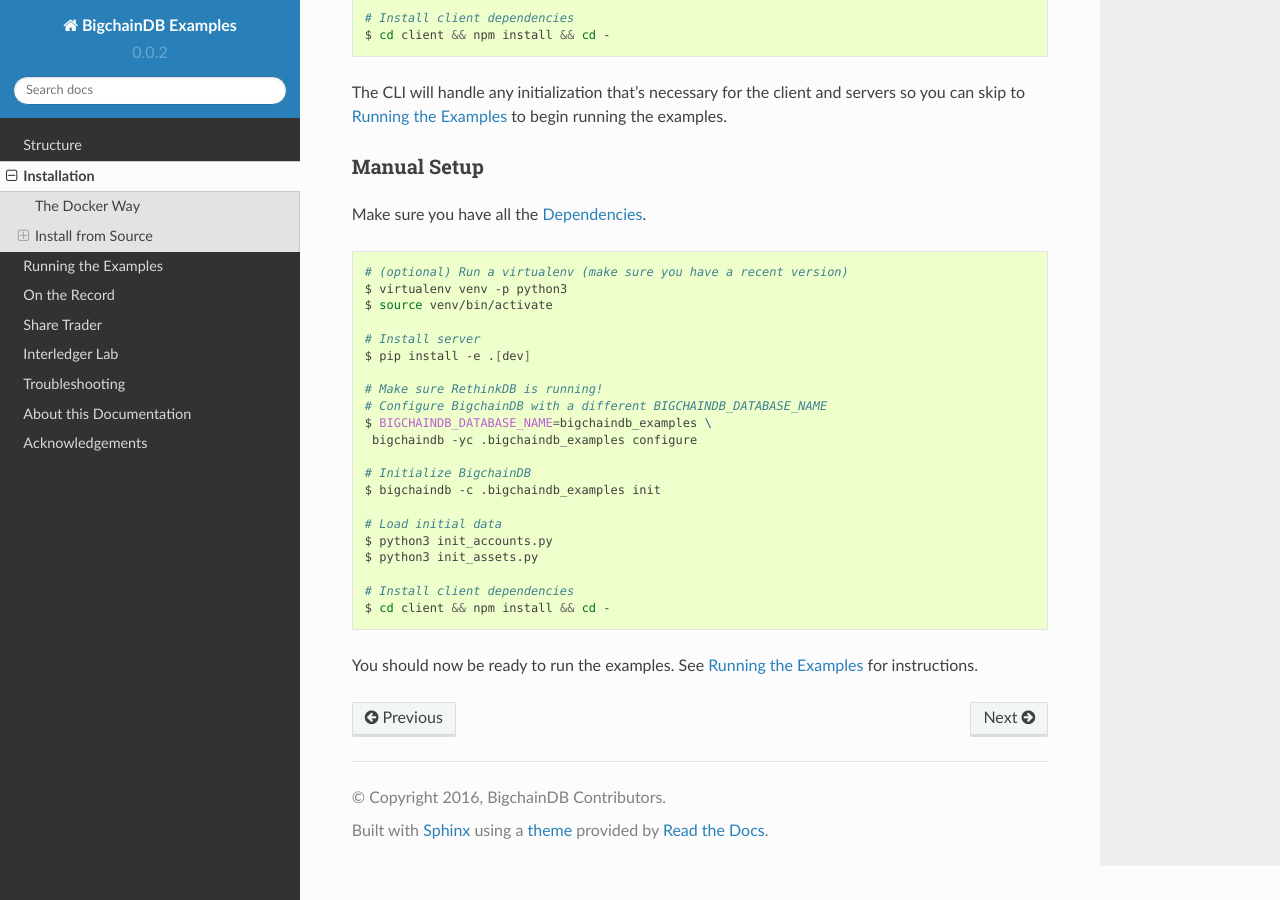
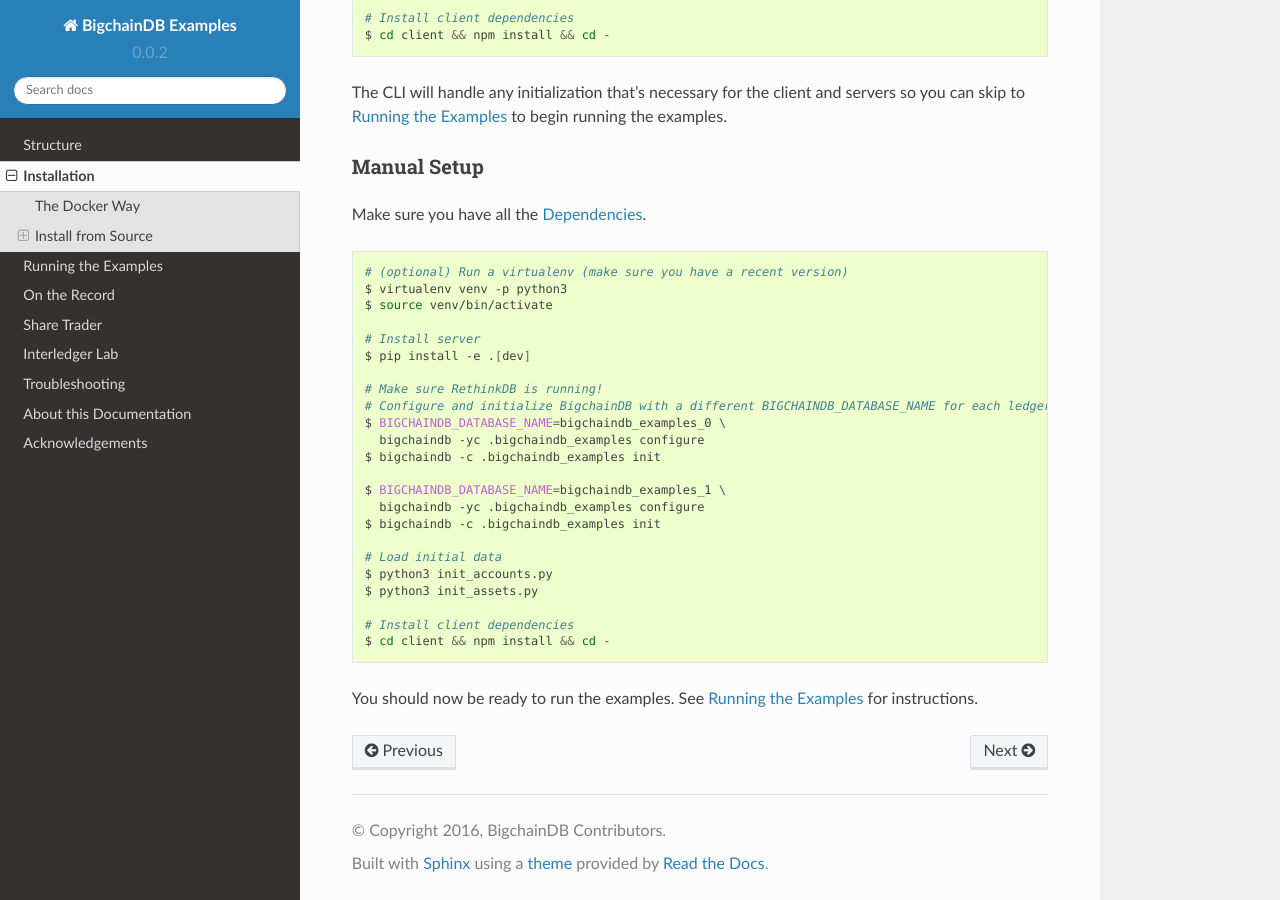
Before and after one commit to bigchaindb/bigchaindb-examples, a Sphinx documentation site: the page built from docs/source/install.rst, in a window 1280 px wide and 900 px high, scrolled down 1756 px. Built offline with Sphinx 7.4.7 and the Read the Docs theme 2.0.0, drawn with Linux system fonts in a browser that asks for light colours.

Commit message:
docs: fix manual install instructions for multi-ledger

```diff
--- a/docs/source/install.rst
+++ b/docs/source/install.rst
@@ -114,11 +114,13 @@
     $ pip install -e .[dev]
 
     # Make sure RethinkDB is running!
-    # Configure BigchainDB with a different BIGCHAINDB_DATABASE_NAME
-    $ BIGCHAINDB_DATABASE_NAME=bigchaindb_examples \
-     bigchaindb -yc .bigchaindb_examples configure
+    # Configure and initialize BigchainDB with a different BIGCHAINDB_DATABASE_NAME for each ledger
+    $ BIGCHAINDB_DATABASE_NAME=bigchaindb_examples_0 \
+      bigchaindb -yc .bigchaindb_examples configure
+    $ bigchaindb -c .bigchaindb_examples init
 
-    # Initialize BigchainDB
+    $ BIGCHAINDB_DATABASE_NAME=bigchaindb_examples_1 \
+      bigchaindb -yc .bigchaindb_examples configure
     $ bigchaindb -c .bigchaindb_examples init
 
     # Load initial data
```
